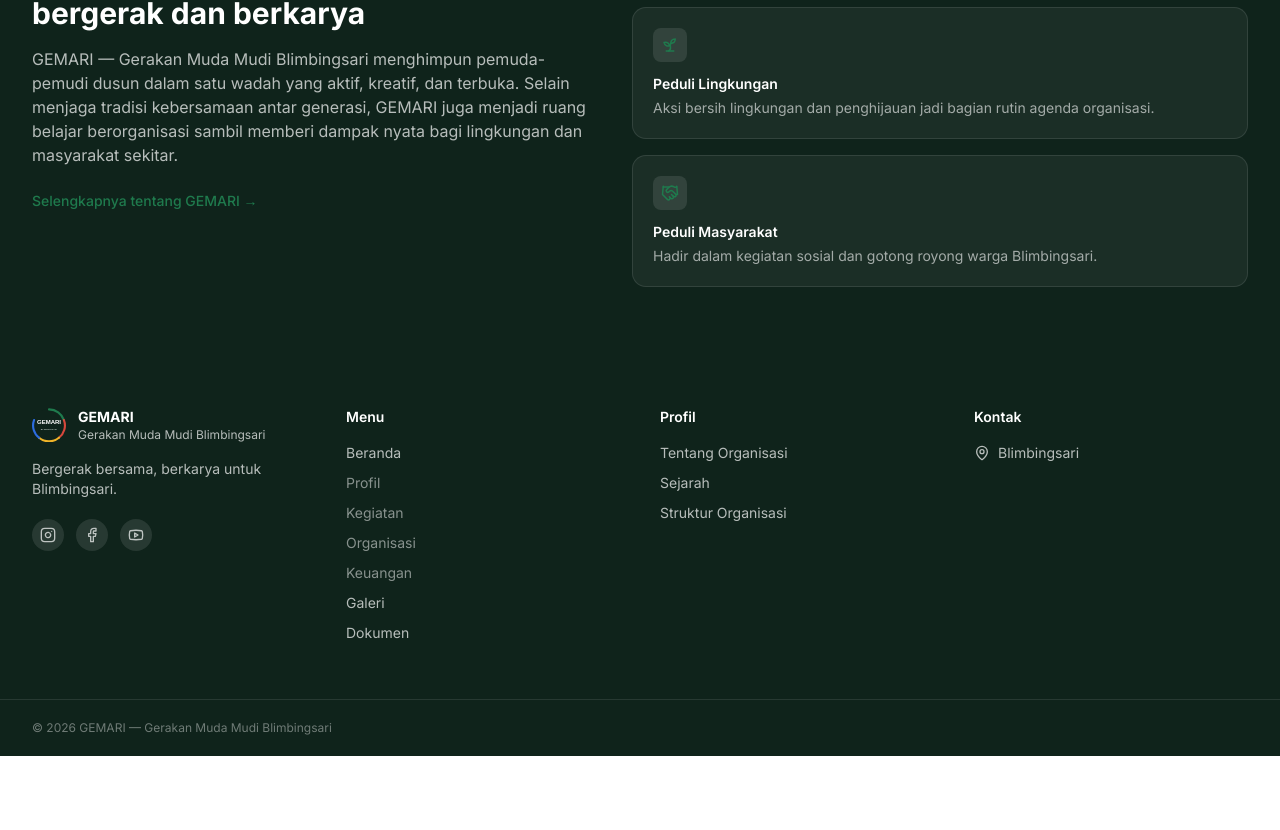
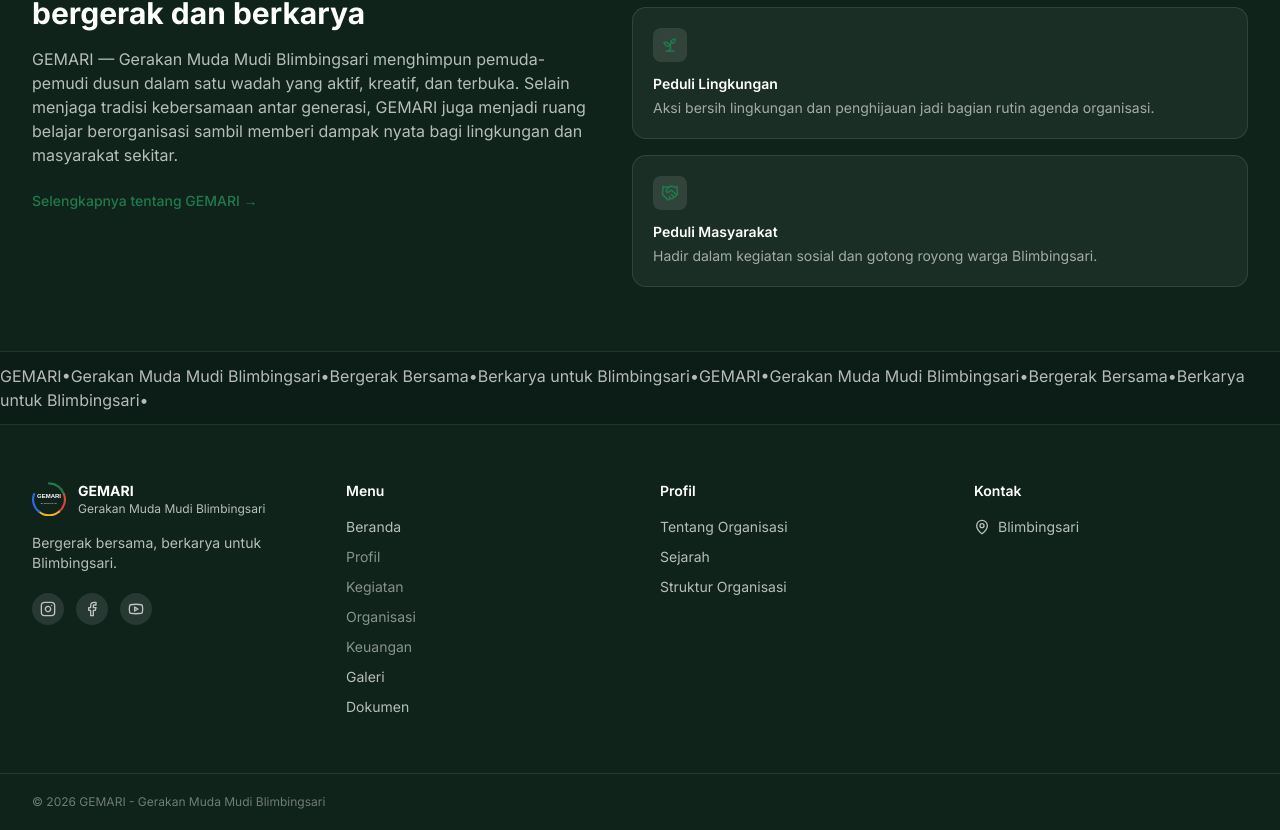
Before and after one commit to sendy85/gemar, a Next.js app: page / in a window 1280 px wide. Shown: the part 2465-3295 px from the top of the page. Before the commit the page ends 3221 px from the top, so only its background shows below. Built offline with nearby package versions, Linux system fonts and the light colour scheme; no server answers; the database is empty.

Commit message:
Update Footer.tsx

```diff
--- a/components/layout/Footer.tsx
+++ b/components/layout/Footer.tsx
@@ -6,18 +6,55 @@ import { NAV_ITEMS } from "@/lib/nav-items";
 export function Footer() {
   return (
     <footer className="bg-navy text-white/70">
+      {/* Running Text */}
+      <div className="overflow-hidden border-y border-white/10 bg-black/20 py-3">
+        <div className="marquee-track">
+          <div className="marquee-content">
+            <span>GEMARI</span>
+            <span>•</span>
+            <span>Gerakan Muda Mudi Blimbingsari</span>
+            <span>•</span>
+            <span>Bergerak Bersama</span>
+            <span>•</span>
+            <span>Berkarya untuk Blimbingsari</span>
+            <span>•</span>
+
+            {/* Duplikasi agar animasi berjalan terus */}
+            <span>GEMARI</span>
+            <span>•</span>
+            <span>Gerakan Muda Mudi Blimbingsari</span>
+            <span>•</span>
+            <span>Bergerak Bersama</span>
+            <span>•</span>
+            <span>Berkarya untuk Blimbingsari</span>
+            <span>•</span>
+          </div>
+        </div>
+      </div>
+
+      {/* Main Footer */}
       <div className="container-app grid gap-10 py-14 sm:grid-cols-2 lg:grid-cols-4">
         <div>
           <div className="flex items-center gap-3">
-            <Image src="/logo.svg" alt="Logo GEMARI" width={34} height={34} />
+            <Image
+              src="/logo.svg"
+              alt="Logo GEMARI"
+              width={34}
+              height={34}
+            />
+
             <div>
               <p className="text-sm font-bold text-white">GEMARI</p>
-              <p className="text-xs">Gerakan Muda Mudi Blimbingsari</p>
+              <p className="text-xs">
+                Gerakan Muda Mudi Blimbingsari
+              </p>
             </div>
           </div>
+
           <p className="mt-4 max-w-xs text-sm">
             Bergerak bersama, berkarya untuk Blimbingsari.
           </p>
+
           <div className="mt-5 flex items-center gap-3">
             <a
               href="#"
@@ -26,6 +63,7 @@ export function Footer() {
             >
               <Instagram size={16} />
             </a>
+
             <a
               href="#"
               aria-label="Facebook GEMARI"
@@ -33,6 +71,7 @@ export function Footer() {
             >
               <Facebook size={16} />
             </a>
+
             <a
               href="#"
               aria-label="YouTube GEMARI"
@@ -45,11 +84,15 @@ export function Footer() {
 
         <div>
           <p className="text-sm font-semibold text-white">Menu</p>
+
           <ul className="mt-4 space-y-2.5 text-sm">
             {NAV_ITEMS.map((item) => (
               <li key={item.label}>
                 {item.href ? (
-                  <Link href={item.href} className="hover:text-white">
+                  <Link
+                    href={item.href}
+                    className="transition-colors hover:text-white"
+                  >
                     {item.label}
                   </Link>
                 ) : (
@@ -62,19 +105,31 @@ export function Footer() {
 
         <div>
           <p className="text-sm font-semibold text-white">Profil</p>
+
           <ul className="mt-4 space-y-2.5 text-sm">
             <li>
-              <Link href="/profil/tentang" className="hover:text-white">
+              <Link
+                href="/profil/tentang"
+                className="transition-colors hover:text-white"
+              >
                 Tentang Organisasi
               </Link>
             </li>
+
             <li>
-              <Link href="/profil/sejarah" className="hover:text-white">
+              <Link
+                href="/profil/sejarah"
+                className="transition-colors hover:text-white"
+              >
                 Sejarah
               </Link>
             </li>
+
             <li>
-              <Link href="/profil/struktur" className="hover:text-white">
+              <Link
+                href="/profil/struktur"
+                className="transition-colors hover:text-white"
+              >
                 Struktur Organisasi
               </Link>
             </li>
@@ -83,6 +138,7 @@ export function Footer() {
 
         <div>
           <p className="text-sm font-semibold text-white">Kontak</p>
+
           <div className="mt-4 flex items-start gap-2 text-sm">
             <MapPin size={16} className="mt-0.5 shrink-0" />
             <span>Blimbingsari</span>
@@ -90,9 +146,10 @@ export function Footer() {
         </div>
       </div>
 
+      {/* Copyright */}
       <div className="border-t border-white/10">
         <div className="container-app py-5 text-xs text-white/40">
-          © 2026 GEMARI — Gerakan Muda Mudi Blimbingsari
+          © 2026 GEMARI - Gerakan Muda Mudi Blimbingsari
         </div>
       </div>
     </footer>
```
